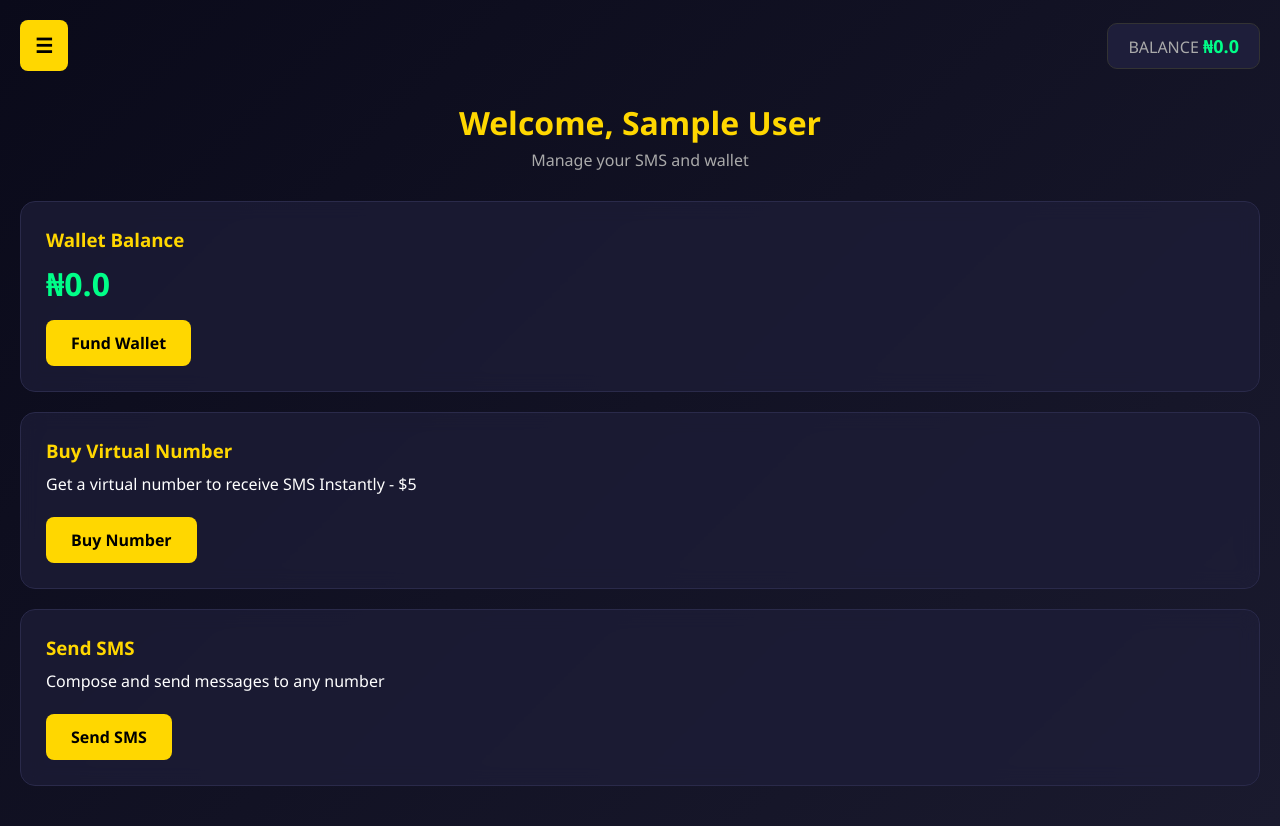
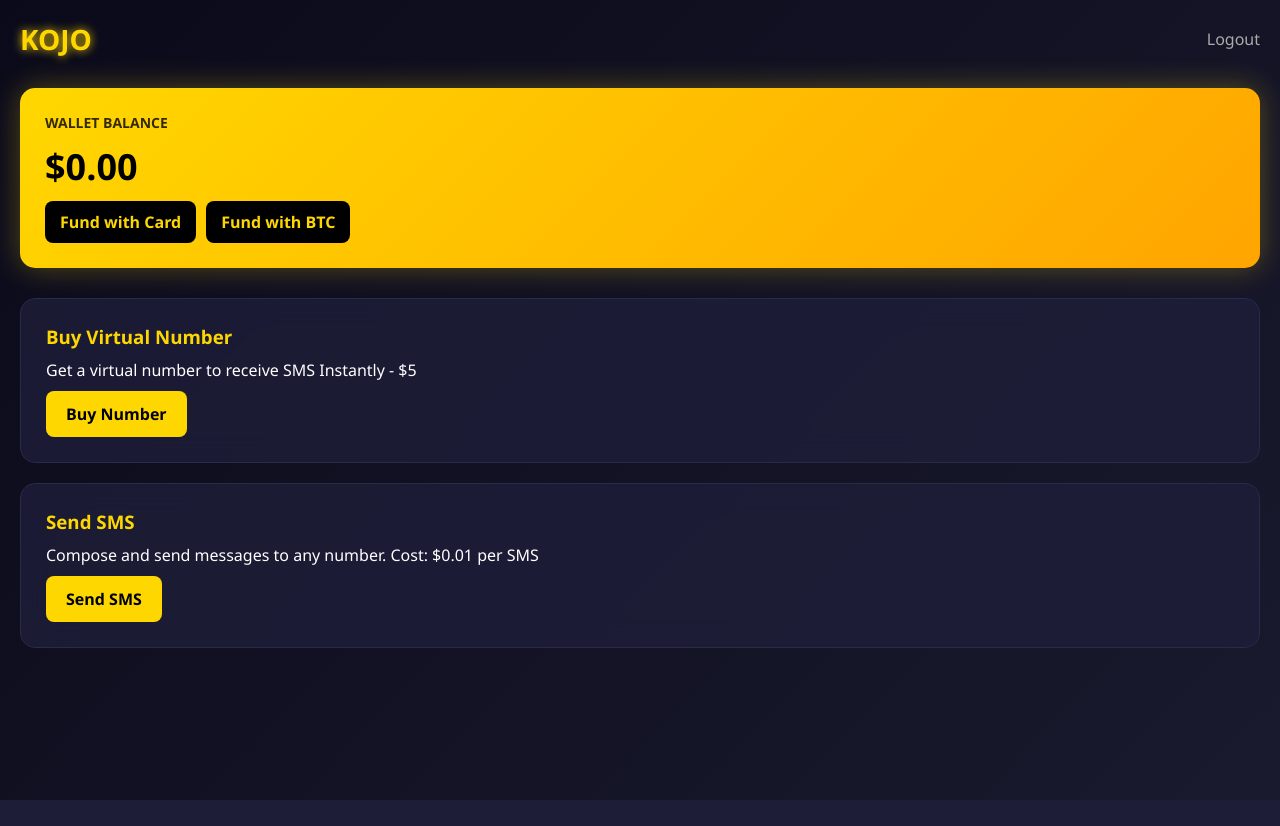
Before and after one commit to ajewoletemi/Kojo-sms-app, a Flask app: page /dashboard in a window 1280 px wide. After the commit the page ends 800 px from the top, so only its background shows below. Run offline with Flask 3, Linux system fonts and the light colour scheme; the visitor is signed in with stand-in values (Sample User, id 1); data comes from the database, SQL or seed files in the repository.

Commit message:
Update dashboard.html

```diff
--- a/templates/dashboard.html
+++ b/templates/dashboard.html
@@ -1,50 +1,10 @@
 <!DOCTYPE html><html><head><title>Dashboard - KOJO</title>
 <meta name="viewport" content="width=device-width, initial-scale=1">
-<style>
-*{margin:0; padding:0; box-sizing:border-box; font-family:'Segoe UI',Arial;}
-body{background:linear-gradient(135deg, #0a0a1a, #1a1a2e); color:#fff; min-height:100vh; padding:20px;}
-.topbar{display:flex; justify-content:space-between; align-items:center; margin-bottom:30px;}
-.menu{background:#FFD700; color:#000; border:none; padding:12px 15px; border-radius:8px; font-size:20px; font-weight:bold;}
-.balance-box{background:#1e1e3a; padding:10px 20px; border-radius:10px; border:1px solid #333;}
-.balance-box span{color:#aaa;}
-.balance-box b{color:#00FF88; font-size:18px;}
-h1{color:#FFD700; text-align:center; margin-bottom:5px;}
-.subtitle{text-align:center; color:#aaa; margin-bottom:30px;}
-.card{background:rgba(30,30,58,0.7); backdrop-filter:blur(10px); padding:25px; border-radius:15px; border:1px solid #2a2a4a; margin-bottom:20px;}
-.card h3{color:#FFD700; margin-bottom:10px;}
-.balance{color:#00FF88; font-size:32px; font-weight:bold; margin-bottom:15px;}
-.btn{background:#FFD700; color:#000; padding:12px 25px; border:none; border-radius:8px; font-weight:bold; cursor:pointer; text-decoration:none; display:inline-block;}
-.btn:hover{box-shadow:0 0 15px #FFD700;}
-</style></head><body>
-
-<div class="topbar">
-<button class="menu">☰</button>
-<div class="balance-box"><span>BALANCE</span> <b>₦{{ balance }}</b></div>
-</div>
-
-<h1>Welcome, {{ name }}</h1>
-<p class="subtitle">Manage your SMS and wallet</p>
-
-<div class="card">
-<h3>Wallet Balance</h3>
-<div class="balance">₦{{ balance }}</div>
-<a href="/fund_wallet" class="btn">Fund Wallet</a>
-</div>
-
-<div class="card">
-<h3>Buy Virtual Number</h3>
-<p>Get a virtual number to receive SMS Instantly - $5</p>
-<br>
-<a href="#" class="btn">Buy Number</a>
-</div>
-
-<div class="card">
-<h3>Send SMS</h3>
-<p>Compose and send messages to any number</p>
-<br>
-<a href="/compose" class="btn">Send SMS</a>
-</div>
-
-{% with messages = get_flashed_messages() %}{% for message in messages %}<p style="color:#FFD700; text-align:center;">{{ message }}</p>{% endfor %}{% endwith %}
-
+<style>*{margin:0; padding:0; box-sizing:border-box; font-family:'Segoe UI',Arial;}body{background:linear-gradient(135deg, #0a0a1a, #1a1a2e); color:#fff; min-height:100vh; padding:20px;}.header{display:flex; justify-content:space-between; align-items:center; margin-bottom:30px;}.logo{font-size:28px; font-weight:bold; color:#FFD700; text-shadow:0 0 10px #FFD700;}.logout{color:#aaa; text-decoration:none;}.balance-card{background:linear-gradient(135deg, #FFD700, #FFA500); color:#000; padding:25px; border-radius:15px; margin-bottom:30px; box-shadow:0 0 30px rgba(255,215,0,0.3);}.balance-card h2{font-size:14px; opacity:0.8;}.balance-card h1{font-size:36px; margin:10px 0;}.btn-row{display:flex; gap:10px;}.btn{background:#000; color:#FFD700; padding:10px 15px; border-radius:8px; text-decoration:none; font-weight:bold;}.card{background:rgba(30,30,58,0.8); backdrop-filter:blur(15px); padding:25px; border-radius:15px; border:1px solid #2a2a4a; margin-bottom:20px;}.card h3{color:#FFD700; margin-bottom:10px;}.card-btn{background:#FFD700; color:#000; padding:12px 20px; border-radius:8px; text-decoration:none; font-weight:bold; display:inline-block; margin-top:10px;}</style></head><body>
+<div class="header"><div class="logo">KOJO</div><a href="/logout" class="logout">Logout</a></div>
+<div class="balance-card"><h2>WALLET BALANCE</h2><h1>${{ "%.2f"|format(balance) }}</h1>
+<div class="btn-row"><a href="/fund_wallet" class="btn">Fund with Card</a><a href="/fund_btc" class="btn">Fund with BTC</a></div></div>
+<div class="card"><h3>Buy Virtual Number</h3><p>Get a virtual number to receive SMS Instantly - $5</p><a href="#" class="card-btn">Buy Number</a></div>
+<div class="card"><h3>Send SMS</h3><p>Compose and send messages to any number. Cost: $0.01 per SMS</p><a href="/compose" class="card-btn">Send SMS</a></div>
+{% with messages = get_flashed_messages() %}{% for message in messages %}<p style="color:#00FF88; text-align:center;">{{ message }}</p>{% endfor %}{% endwith %}
 </body></html>
```
